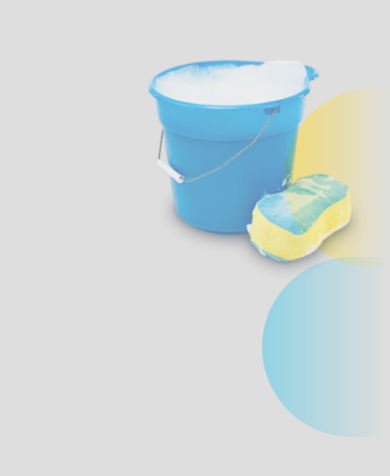
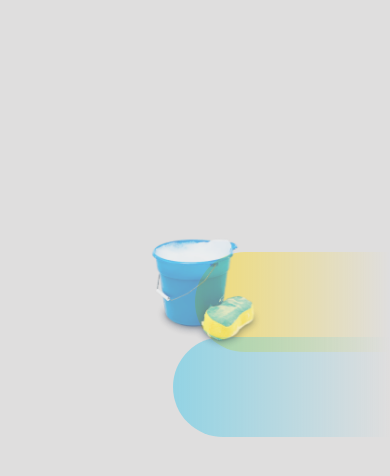
Before and after one commit to cuadros-code/directives-angular, an Angular app: page /animation in a window 390 px wide. Shown: the part 154-630 px from the top of the page. Built offline with nearby package versions, Linux system fonts and the light colour scheme.

Commit message:
ajuste mobile

```diff
--- a/package.json
+++ b/package.json
@@ -11,6 +11,7 @@
   "private": true,
   "dependencies": {
     "@angular/animations": "^14.2.0",
+    "@angular/cdk": "^7.0.0",
     "@angular/common": "^14.2.0",
     "@angular/compiler": "^14.2.0",
     "@angular/core": "^14.2.0",
--- a/src/app/animation/animation.component.css
+++ b/src/app/animation/animation.component.css
@@ -32,3 +32,33 @@
   float: right;
   bottom: 30%;
 }
+
+
+.imgSmall {
+  position: absolute;
+  top: 35%;
+  right: 40%;
+  width: 150px;
+  height: 300px;
+  object-fit: contain;
+  z-index: 1;
+}
+
+.upPartSmall {
+  height: 100px;
+  border-bottom-left-radius: 100px;
+  border-top-left-radius: 100px;
+  position: absolute;
+  right: 0;
+  bottom: 40%;
+}
+
+.downPartSmall {
+  height: 100px;
+  border-bottom-left-radius: 100px;
+  border-top-left-radius: 100px;
+  position: absolute;
+  right: 0;
+  float: right;
+  bottom: 30%;
+}
--- a/src/app/animation/animation.component.html
+++ b/src/app/animation/animation.component.html
@@ -1,4 +1,25 @@
-<div class="animatedContainer">
+<div class="animatedContainer"
+  *ngIf="isMobile; else desktop"
+>
+    <img
+      class="imgSmall"
+      [@productImg]="divState"
+      [src]="bannerImages[indexActive].product"
+    />
+    <div
+      class="upPartSmall"
+      [@upImgSmall]="divState"
+      [style.background]="'linear-gradient(90deg, ' + bannerImages[indexActive].upPart + ', transparent 100%)'"
+    ></div>
+    <div
+      class="downPartSmall"
+      [@downImgSmall]="divState"
+      [style.background]="'linear-gradient(90deg, ' + bannerImages[indexActive].downPart + ', transparent 100%)'"
+    ></div>
+</div>
+
+<ng-template #desktop>
+  <div class="animatedContainer" >
     <img
       class="img"
       [@productImg]="divState"
@@ -14,4 +35,5 @@
       [@downImg]="divState"
       [style.background]="'linear-gradient(90deg, ' + bannerImages[indexActive].downPart + ', transparent 100%)'"
     ></div>
-</div>
+  </div>
+</ng-template>
--- a/src/app/animation/animation.component.ts
+++ b/src/app/animation/animation.component.ts
@@ -1,13 +1,12 @@
 import { Component, OnInit, AfterViewInit, OnDestroy } from '@angular/core';
 import {
-  AnimationBuilder,
   style,
   transition,
   trigger,
   state,
   animate } from '@angular/animations';
-import { interval, Observable, Subscription } from 'rxjs';
-
+import { interval, Subscription } from 'rxjs';
+import { BreakpointObserver, Breakpoints } from '@angular/cdk/layout';
 @Component({
   selector: 'app-animation',
   templateUrl: './animation.component.html',
@@ -87,6 +86,80 @@ import { interval, Observable, Subscription } from 'rxjs';
       ])
     ]),
 
+    trigger('upImgSmall', [
+      state('in', style({
+        width: '80%',
+        opacity: 1
+      })),
+      state('out', style({
+        width: '10%',
+        opacity: 0
+      })),
+      transition(':enter', [
+        style({ width: '0%', opacity: 0 }),
+        animate('0.7s', style({ width: '40%', opacity: 1 }))
+      ]),
+      transition(':leave', [
+        style({ width: '40%', opacity: 1 }),
+        animate('0.7s', style({ width: '0%', opacity: 0 }))
+      ]),
+      transition('in => out', [
+        animate('0.7s')
+      ]),
+      transition('out => in', [
+        animate('0.7s')
+      ])
+    ]),
+
+    trigger('downImgSmall', [
+      state('in', style({
+        width: '90%',
+        opacity: 1
+      })),
+      state('out', style({
+        width: '10%',
+        opacity: 0
+      })),
+      transition(':enter', [
+        style({ width: '00%', opacity: 0 }),
+        animate('0.7s', style({ width: '50%', opacity: 1 }))
+      ]),
+      transition(':leave', [
+        style({ width: '50%', opacity: 1 }),
+        animate('0.7s', style({ width: '0%', opacity: 0 }))
+      ]),
+      transition('in => out', [
+        animate('0.7s')
+      ]),
+      transition('out => in', [
+        animate('0.7s')
+      ])
+    ]),
+
+    trigger('productImgSmall', [
+      state('in', style({
+        opacity: 1
+      })),
+      state('out', style({
+        opacity: 0,
+        transform: 'translateX(50%)'
+      })),
+      transition(':enter', [
+        style({ opacity: 0 }),
+        animate('0.8s', style({ opacity: 1 }))
+      ]),
+      transition(':leave', [
+        style({ opacity: 1 }),
+        animate('0.8s', style({ opacity: 0 }))
+      ]),
+      transition('in => out', [
+        animate('0.8s')
+      ]),
+      transition('out => in', [
+        animate('0.8s')
+      ])
+    ]),
+
   ]
 
 })
@@ -97,6 +170,8 @@ export class AnimationComponent implements OnInit, AfterViewInit, OnDestroy {
 
   bannerInterval!: Subscription;
   activeInterval!: any;
+  screenWidth!: number;
+  isMobile!: boolean;
 
   bannerImages = [
     {
@@ -121,10 +196,19 @@ export class AnimationComponent implements OnInit, AfterViewInit, OnDestroy {
     },
   ]
 
-  constructor() { }
+  constructor(private breakpointObserver: BreakpointObserver) { }
 
   ngOnInit(): void {
     this.divState = 'in';
+
+    const layoutChanges = this.breakpointObserver.observe([
+      Breakpoints.XSmall,
+    ]);
+
+    layoutChanges.subscribe(result => {
+      this.isMobile = result.matches;
+    });
+
   }
 
   ngAfterViewInit(): void {
```
Also changed, not shown: 1 other file (tests, documents, lock files or other folders).
